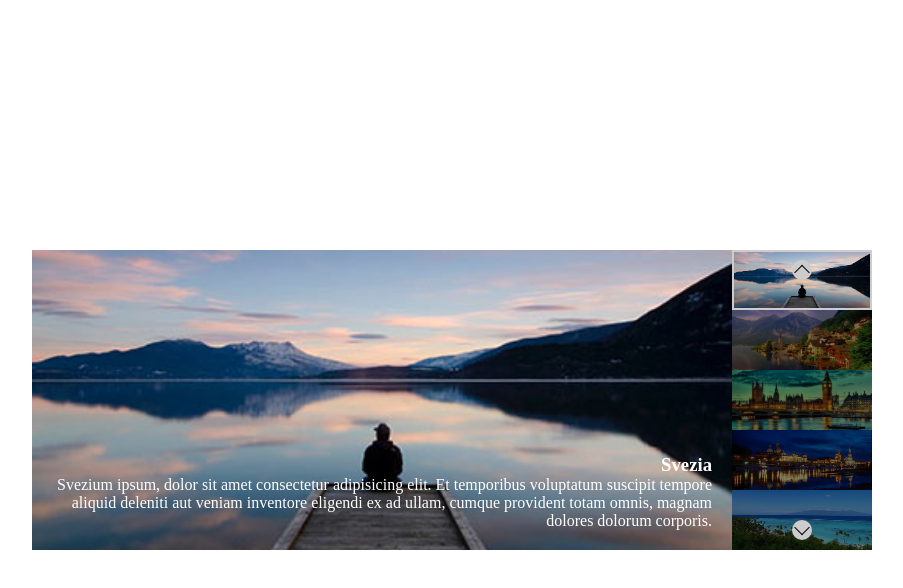
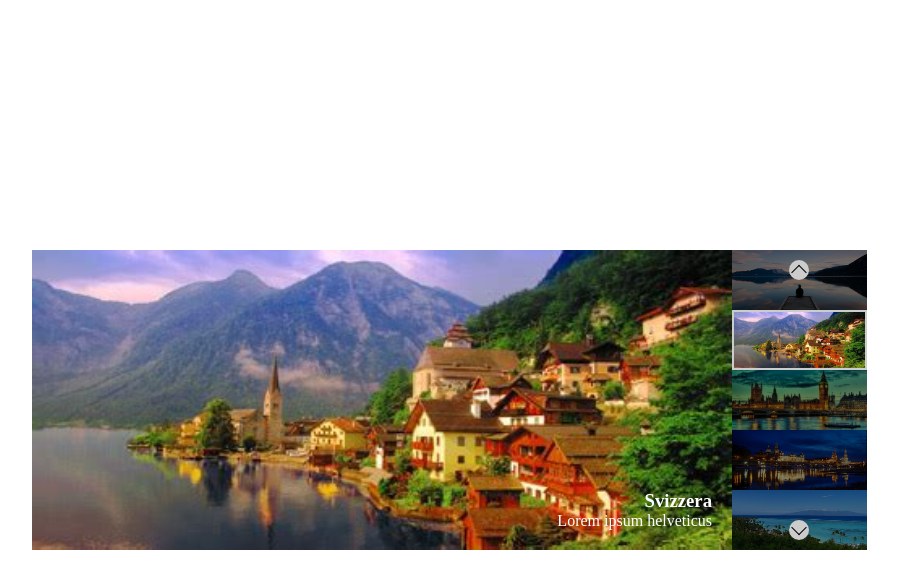
Before and after one commit to francescoP02/vue-slider, a plain HTML site: page index.html in a window 1280 px wide. Both pictures are taken after a click on the element 960 px from the left and 340 px from the top of the page. Shown: the whole page, without its empty margins (158-1061 px from the left). Drawn offline with nearby package versions, Linux system fonts and the light colour scheme.

Commit message:
Added bonus 1

```diff
--- a/index.html
+++ b/index.html
@@ -36,11 +36,12 @@
             <div class="thumbs">
                 <div @click="goBack" class="prev"></div>
 
-                <div v-for="(item, index) in slides" class="thumb" :class="{active : index === currentSlide}">
+                <div v-for="(item, index) in slides" class="thumb" :class="{active : index === currentSlide}" @click="clickedThumb(index), {active : index = currentSlide}">
                     <img :src="item.image" alt="">
                 </div>
 
                 <div @click="goForward" class="next"></div>
+
             </div>
 
        </div>
--- a/js/app.js
+++ b/js/app.js
@@ -1,3 +1,10 @@
+// Descrizione:
+// Partendo dal markup della versione svolta in js plain, rifare lo slider ma questa volta usando Vue.
+// Bonus:
+// 1- al click su una thumb, visualizzare in grande l'immagine corrispondente
+// 2- applicare l'autoplay allo slider: ogni 3 secondi, cambia immagine automaticamente
+// 3- quando il mouse va in hover sullo slider, bloccare l'autoplay e farlo riprendere quando esce
+
 Vue.config.devtools = true;
 
 const app = new Vue(
@@ -33,15 +40,22 @@ const app = new Vue(
                 }
             ],
         },
+
         methods: {
             goForward: function() {
                 this.currentSlide >= this.slides.length - 1 ? this.currentSlide = 0 : this.currentSlide++;
                 console.log(this.currentSlide);
             },
+
             goBack: function() {
                 this.currentSlide <= 0 ? this.currentSlide = this.slides.length - 1 : this.currentSlide--;
                 console.log(this.currentSlide);
             },
+
+            clickedThumb: function(index) {
+                this.currentSlide = index;
+                console.log(currentSlide);
+            },
         }
     }
 )
```
